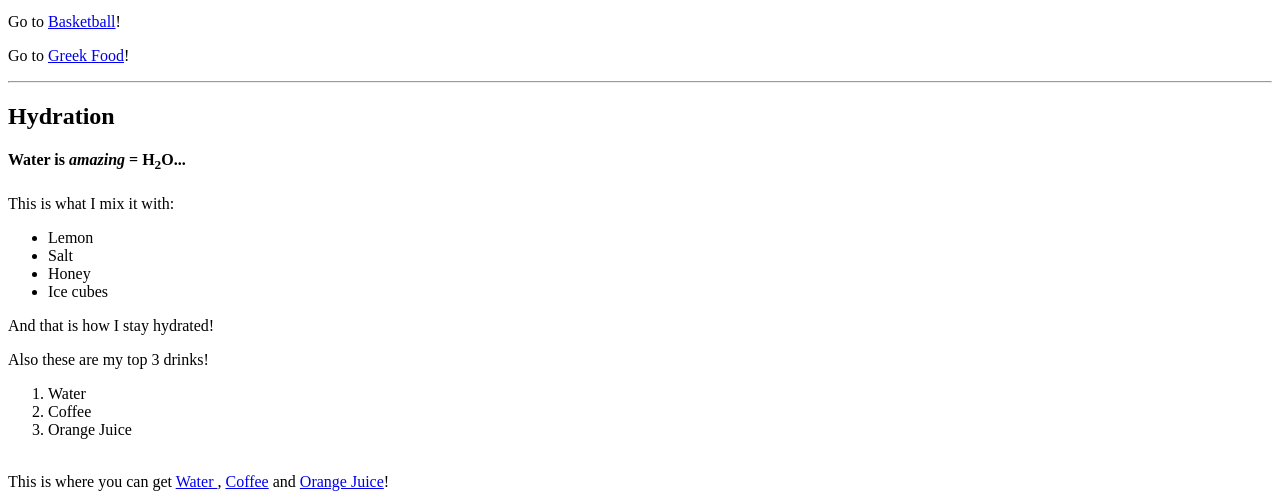
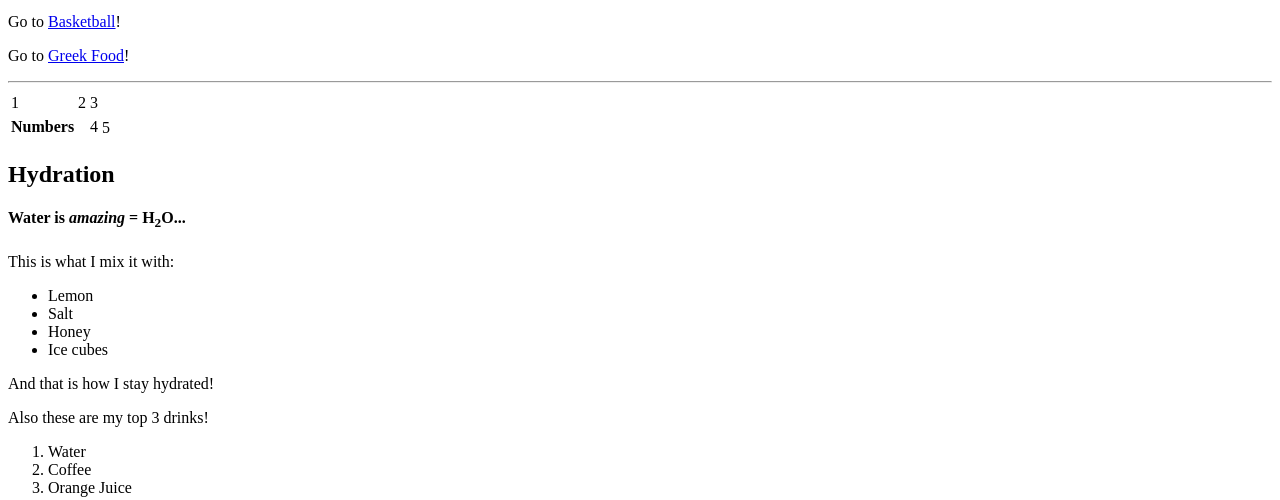
Before and after one commit to edimou2023/Emmanouil_Dimou, a plain HTML site: page index.html in a window 1280 px wide. Shown: the part 332-832 px from the top of the page. Drawn offline with Linux system fonts and the light colour scheme.

Commit message:
Update index.html

```diff
--- a/index.html
+++ b/index.html
@@ -17,6 +17,18 @@
 <p> Go to <a href="#Basketball"> Basketball</a>! </p>
 <p> Go to <a href="#Greek_Food"> Greek Food</a>! </p>
   <hr/>
+  <table>
+  <tr>
+  <td>1</td>
+  <td>2</td>
+  <td>3</td>
+  <tr/>
+  <tr>
+  <th>Numbers<th/>
+  <td colspan="2">4</td>
+  <td rowspan="2">5</td>
+  <tr/>
+  <table/>
 <h2 id="Hydration"> Hydration</h2>
 <h4> Water is <i>amazing</i> = H<sub>2</sub>O... </h4>
 <p> This is what I mix it with:
```
